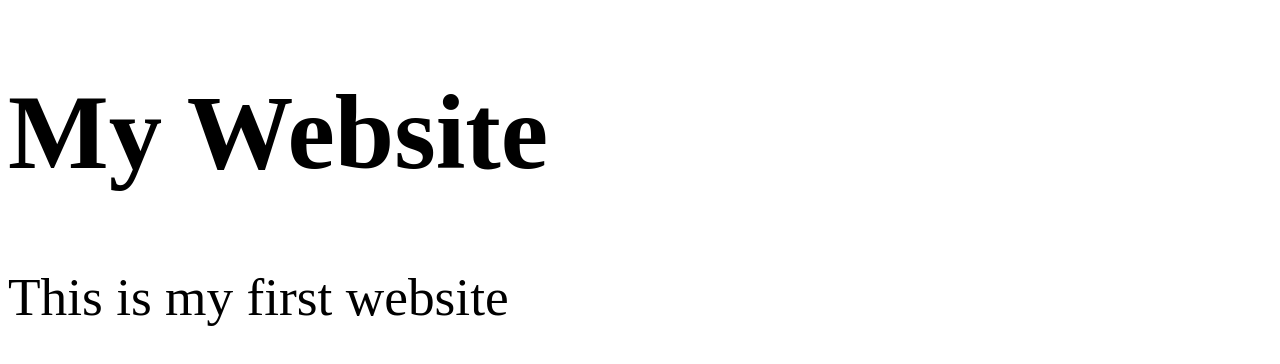
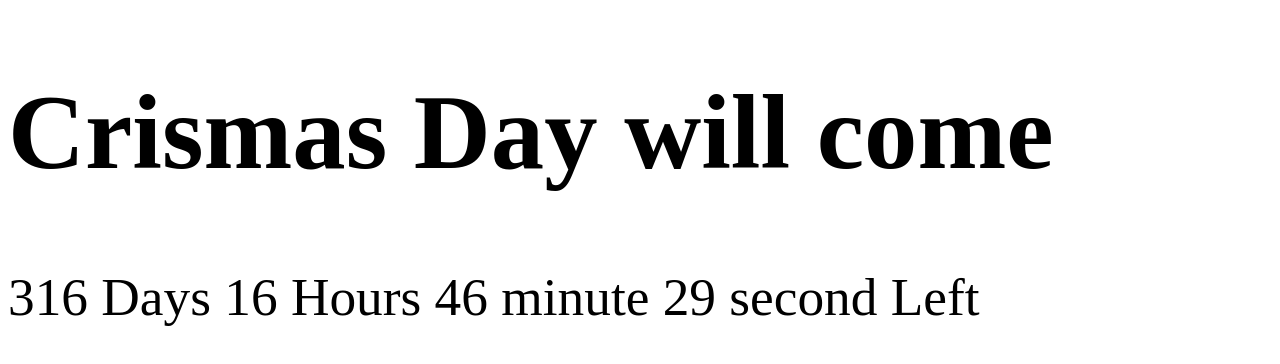
Before and after one commit to NDmorsalin/9_CrismaDay, a plain HTML site: page index.html in a window 1280 px wide. Drawn offline with Linux system fonts and the light colour scheme.

Commit message:
Crismas day

```diff
--- a/index.html
+++ b/index.html
@@ -5,9 +5,9 @@
   </head>
   <body>
 
-    <h1>My Website</h1>
+    <h1>Crismas Day will come </h1>
 
-    <p>This is my first website</p>
-
+    <p id="crismas">This is my first website</p>
+    <script src="js/scripts.js"></script>
   </body>
 </html>
--- a/js/scripts.js
+++ b/js/scripts.js
@@ -0,0 +1,19 @@
+var crismasday = new Date(2020,11,25);
+
+function crismasdayfunction(){
+    var today = new Date();
+    var distence = crismasday - today;
+
+    var day = Math.floor(distence / (1000*60*60*24));
+
+    var hour = Math.floor((distence % (1000*60*60*24)) / (1000*60*60));
+
+    var minute = Math.floor((distence % (1000*60*60)) / (1000*60));
+
+    var second = Math.floor((distence % (1000*60) / 1000));
+
+    document.getElementById("crismas").innerHTML=(day +" Days \n"+ hour +" Hours \n "+
+                minute +" minute \n"+ second +" second Left");
+}
+crismasdayfunction();
+setInterval(crismasdayfunction);
```
